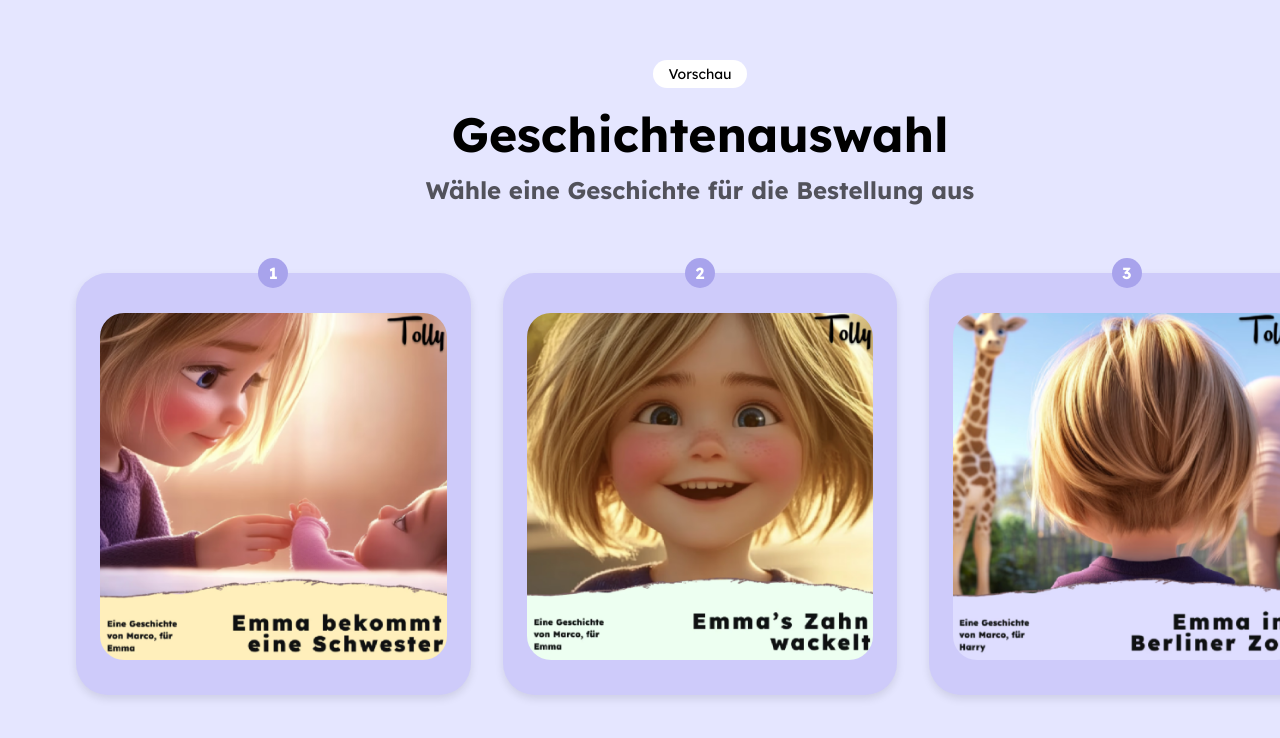
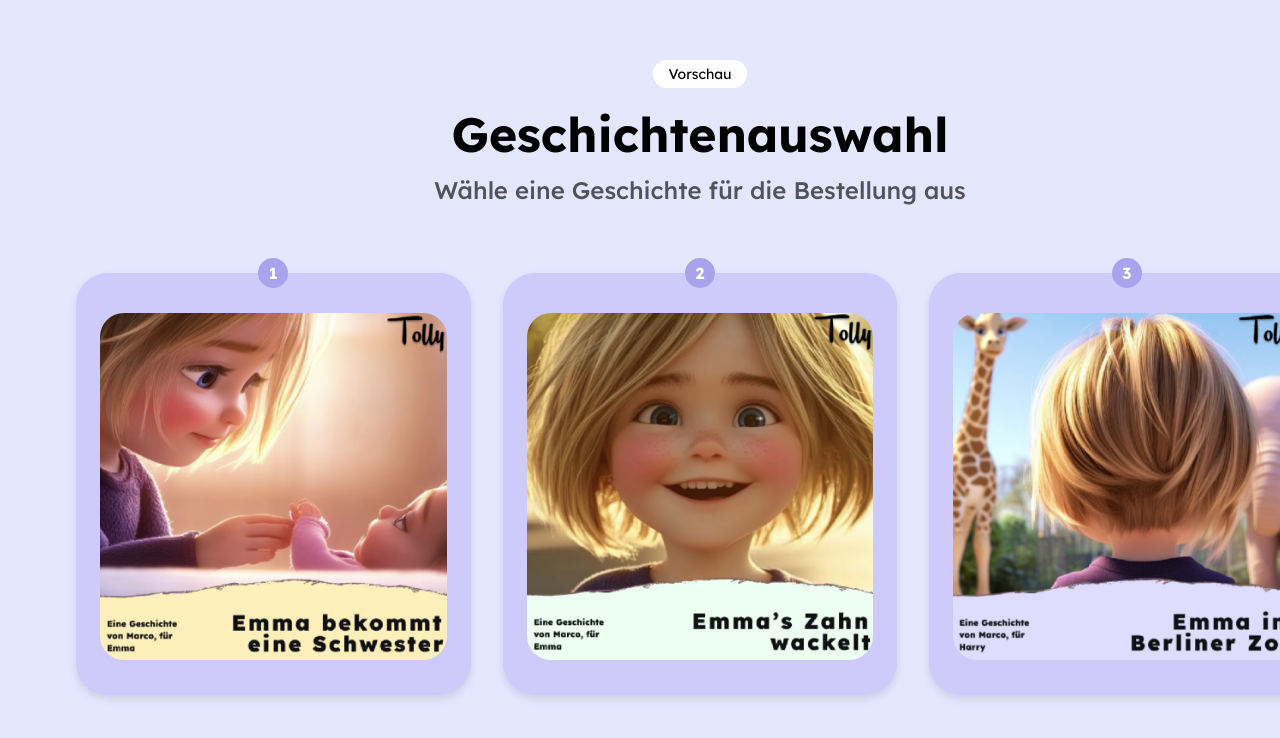
Before and after one commit to hdgurthtolly/tolly-harry, a React (Create React App) app: page / in a window 1280 px wide. Shown: the top 738 px of the page. Built offline with nearby package versions, Linux system fonts and the light colour scheme.

Commit message:
Changed some minor UI elements

```diff
--- a/src/pages/StorySelection/StorySelectionPage.js
+++ b/src/pages/StorySelection/StorySelectionPage.js
@@ -58,7 +58,7 @@ const StorySelectionPage = ({ onContinue }) => {
               <div className="story-content">
                 <img src={story.image} alt={`Story cover ${story.id}`} className="story-image" />
                 <div className="story-info">
-                  <h3 className="story-summary">{story.summary}</h3>
+                  <h4 className="story-summary">{story.summary}</h4>
                   <Button
                     variant="primary"
                     size="large"
--- a/src/styles/typography.css
+++ b/src/styles/typography.css
@@ -79,7 +79,7 @@ h4 {
 
 .text-title-small {
   font-size: 18px;
-  font-weight: var(--font-weight-bold);
+  font-weight: var(--font-weight-medium);
   line-height: var(--line-height-relaxed);
 }
 
```
